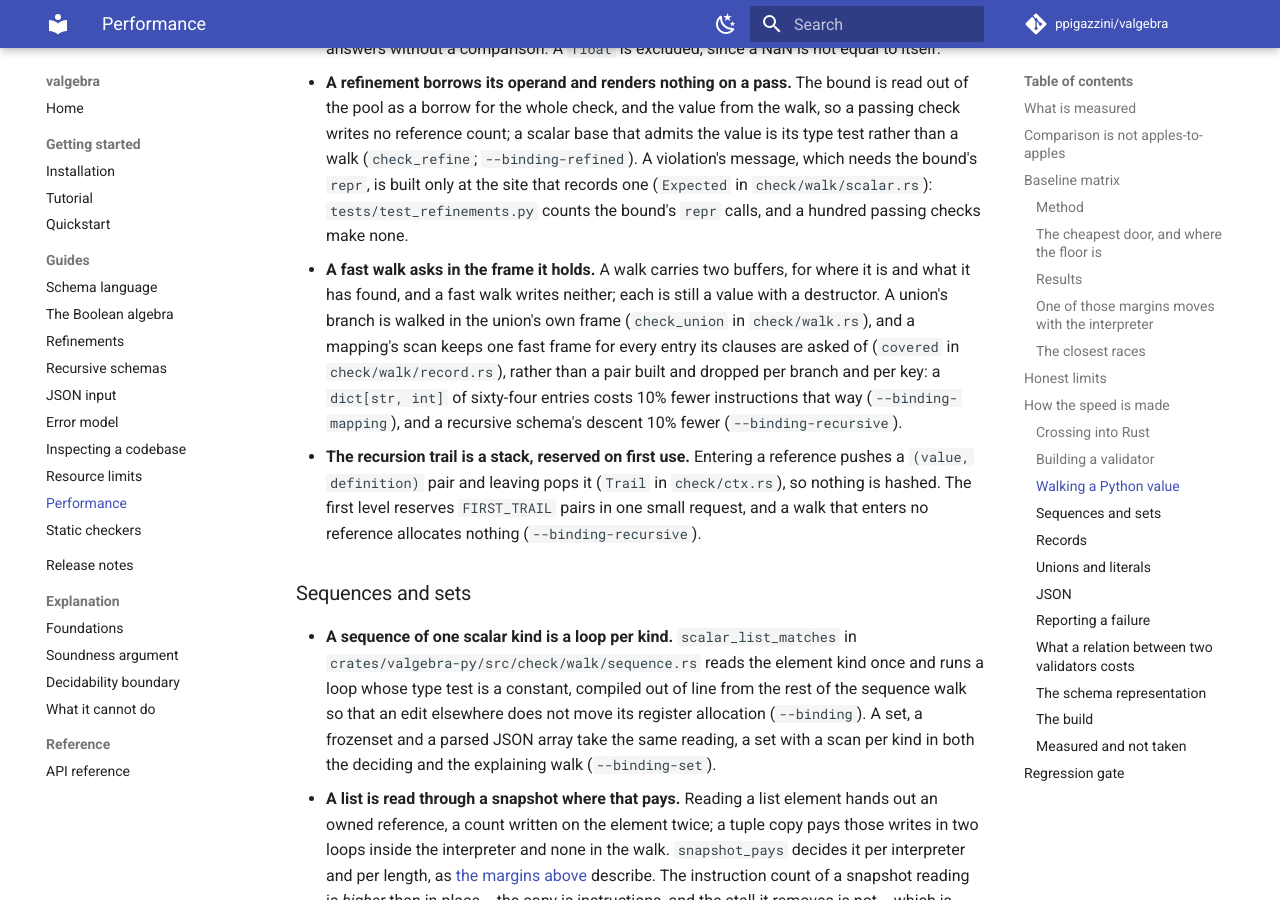
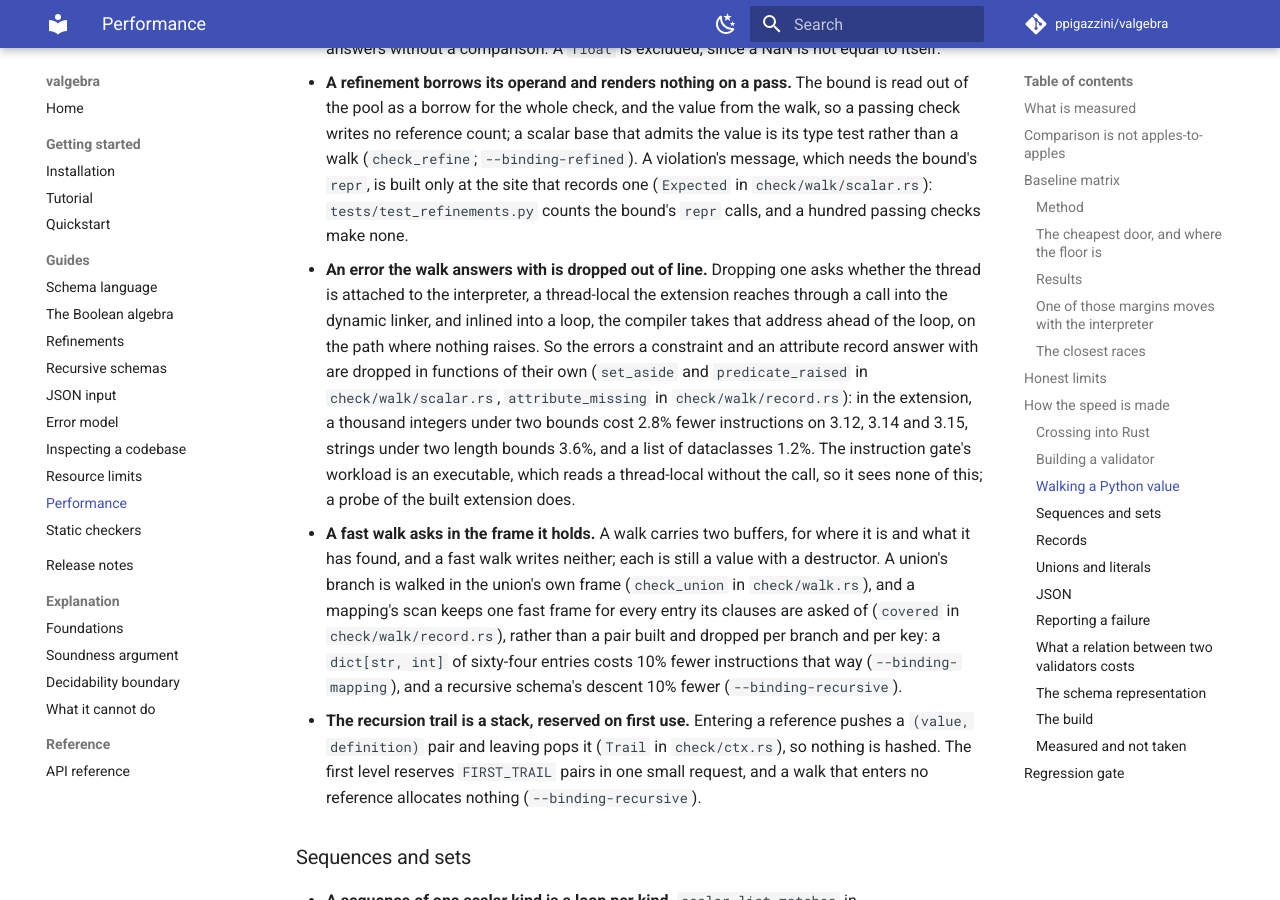
Before and after one commit to ppigazzini/valgebra, an MkDocs documentation site: the page built from docs/11-performance.md, in a window 1280 px wide and 900 px high, scrolled down 11879 px. Built offline with MkDocs 1.6.1 and Material for MkDocs 9.7.7, drawn with Linux system fonts in a browser that asks for light colours; comment, search, counter and statistics services are not loaded.

Commit message:
perf: an error the walk answers with is dropped out of line
Dropping a PyO3 error asks whether the thread is attached to the interpreter,
a thread-local the extension reaches through `__tls_get_addr`, a call into the
dynamic linker. The compiler reads that address as free to compute, and where
a drop sat inlined in a loop it took the address ahead of the loop, on the path
where nothing raises: once for every refined value in `check_refine`, whose
pattern and predicate arms drop an error, and once for every record in
`check_attr_record`, whose missing-attribute arms do.

Those errors are dropped in functions of their own -- `set_aside` and
`predicate_raised` beside the constraints, `attribute_missing` beside the
attribute record -- and neither loop reads the thread-local on its accepting
path. In the extension, a thousand integers under two bounds cost 2.8% fewer
instructions on 3.12, 3.14 and 3.15, strings under two length bounds 3.6%,
strings under one 5%, and a list of dataclasses 1.2%.

The instruction gate's workload is an executable, which reads a thread-local
with a segment-register load and no call, so it sees almost none of this:
`--binding-refined` reads 0.78% cheaper on 3.14 and 0.83% on 3.12, and every
other binding shape 0.00%. The tooling page names that blind spot beside the
gate's others. Pulled out of line whole, the pattern arm read
`--binding-pattern` 2.40% dearer, so the arm stays where it is and only its
drop moves; `set_aside`'s one mutant, a body of `()`, drops the error where
the function returns exactly as the body does, and the walk baseline accepts
it with that argument.

```diff
--- a/docs/11-performance.md
+++ b/docs/11-performance.md
@@ -546,11 +546,22 @@ program that builds validators per request, and to no validation call.
   is read out of the pool as a borrow for the whole check, and the value from
   the walk, so a passing check writes no reference count; a scalar base that
   admits the value is its type test rather than a walk (`check_refine`;
-  `--binding-refined`). A
-  violation's message, which needs the bound's
-  `repr`, is built only at the site that records one (`Expected` in
+  `--binding-refined`). A violation's message, which needs the bound's `repr`,
+  is built only at the site that records one (`Expected` in
   `check/walk/scalar.rs`): `tests/test_refinements.py` counts the bound's
   `repr` calls, and a hundred passing checks make none.
+- **An error the walk answers with is dropped out of line.** Dropping one asks
+  whether the thread is attached to the interpreter, a thread-local the
+  extension reaches through a call into the dynamic linker, and inlined into a
+  loop, the compiler takes that address ahead of the loop, on the path where
+  nothing raises. So the errors a constraint and an attribute record answer
+  with are dropped in functions of their own (`set_aside` and
+  `predicate_raised` in `check/walk/scalar.rs`, `attribute_missing` in
+  `check/walk/record.rs`): in the extension, a thousand integers under two
+  bounds cost 2.8% fewer instructions on 3.12, 3.14 and 3.15, strings under two
+  length bounds 3.6%, and a list of dataclasses 1.2%. The instruction gate's
+  workload is an executable, which reads a thread-local without the call, so
+  it sees none of this; a probe of the built extension does.
 - **A fast walk asks in the frame it holds.** A walk carries two buffers, for
   where it is and what it has found, and a fast walk writes neither; each is
   still a value with a destructor. A union's branch is walked in the union's
```
Also changed, not shown: docs/dev/04-walk.md (+15 -0 lines), docs/dev/07-tooling-ci.md (+10 -0 lines), 3 other files.
